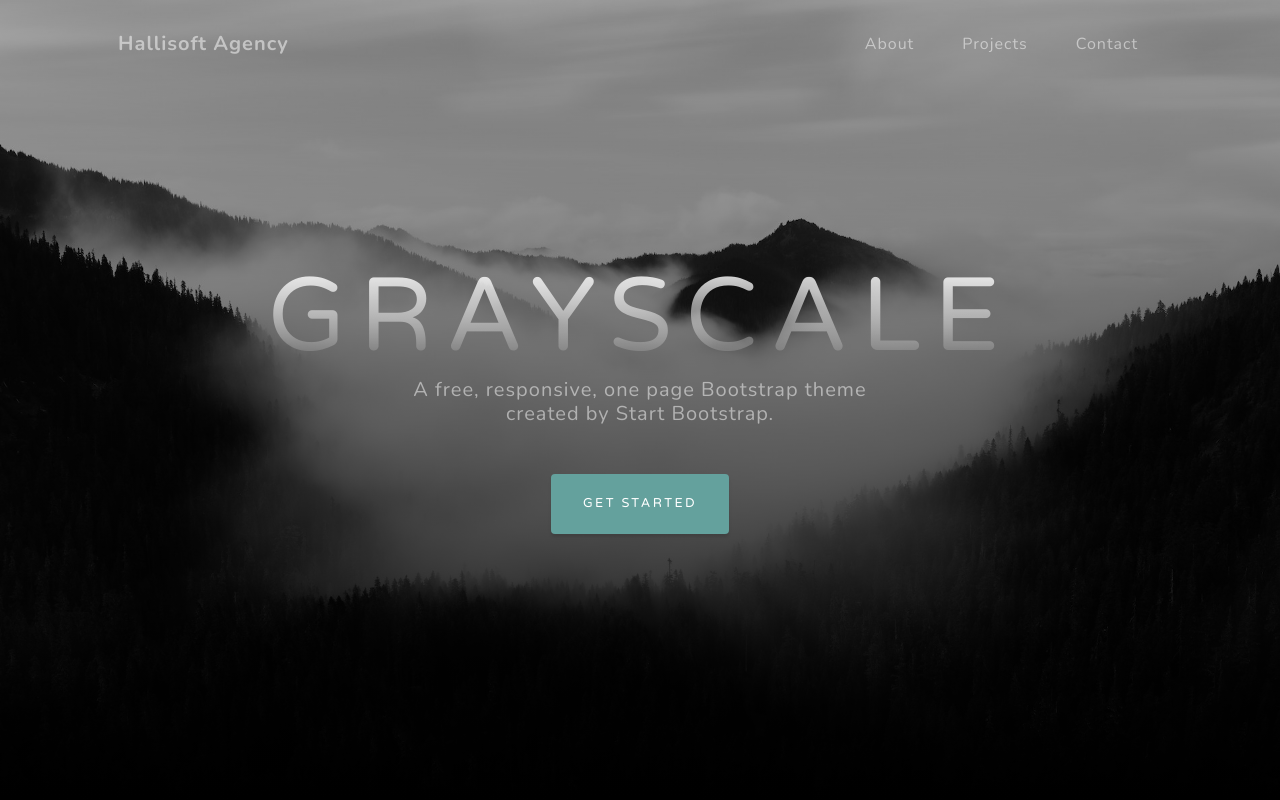
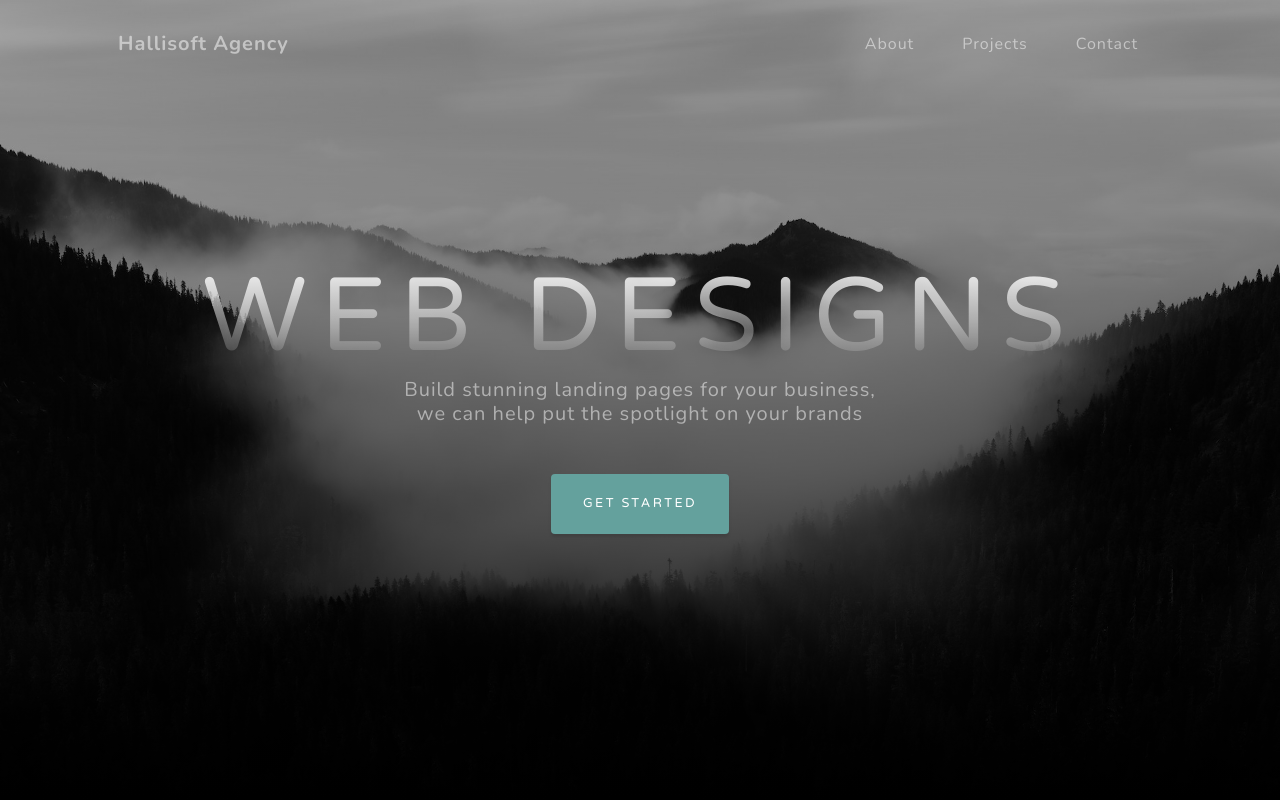
Before and after one commit to hallitee/grayscaletheme, a plain HTML site: page index.html in a window 1280 px wide. Shown: the top 800 px of the page. Drawn offline with nearby package versions, Linux system fonts and the light colour scheme.

Commit message:
updated Masterhead Section

```diff
--- a/index.html
+++ b/index.html
@@ -5,7 +5,7 @@
         <meta name="viewport" content="width=device-width, initial-scale=1, shrink-to-fit=no" />
         <meta name="description" content="" />
         <meta name="author" content="" />
-        <title>Grayscale - Start Bootstrap Theme</title>
+        <title>Hallisoft -  Web Developement Agency</title>
         <link rel="icon" type="image/x-icon" href="assets/favicon.ico" />
         <!-- Font Awesome icons (free version)-->
         <script src="https://use.fontawesome.com/releases/v5.15.4/js/all.js" crossorigin="anonymous"></script>
@@ -38,8 +38,8 @@
             <div class="container px-4 px-lg-5 d-flex h-100 align-items-center justify-content-center">
                 <div class="d-flex justify-content-center">
                     <div class="text-center">
-                        <h1 class="mx-auto my-0 text-uppercase">Grayscale</h1>
-                        <h2 class="text-white-50 mx-auto mt-2 mb-5">A free, responsive, one page Bootstrap theme created by Start Bootstrap.</h2>
+                        <h1 class="mx-auto my-0 text-uppercase">Web Designs</h1>
+                        <h2 class="text-white-50 mx-auto mt-2 mb-5">Build stunning landing pages for your business, we can help put the spotlight on your brands</h2>
                         <a class="btn btn-primary" href="#about">Get Started</a>
                     </div>
                 </div>
```
